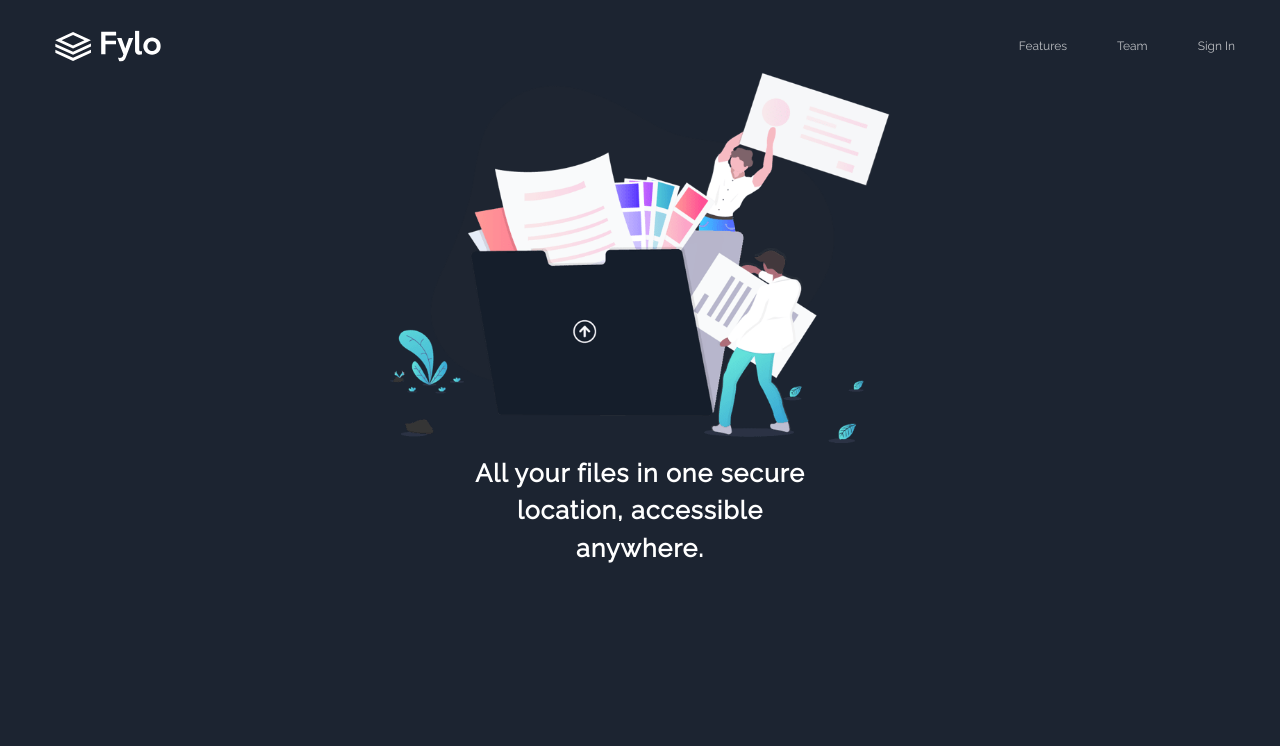
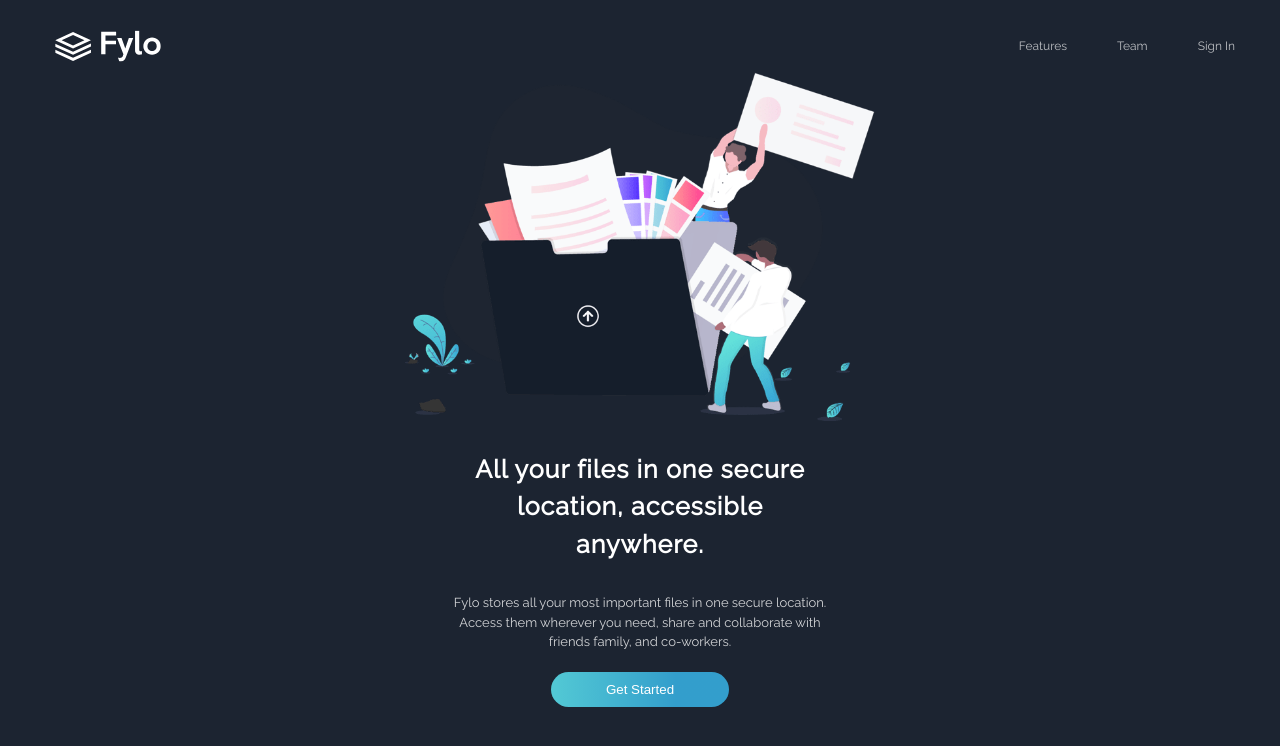
Before and after one commit to VincenzoParrinelli/Fylo-dark-theme-landing-page, a React (Vite) app: page / in a window 1280 px wide. Shown: the top 746 px of the page. Built offline with nearby package versions, Linux system fonts and the light colour scheme.

Commit message:
feat(LandingPage): added header #2

```diff
--- a/src/Components/LandingPage.tsx
+++ b/src/Components/LandingPage.tsx
@@ -18,12 +18,19 @@ export default function LandingPage() {
                 </nav>
 
 
-                <div className="landing-page__test">
+                <div className="landing-page__get-started-text-container">
                     <img src="../../public/Assets/Images/illustration-intro.png" alt="illustration" className="landing-page__illustration-intro" />
 
                     <h1 className="heading-primary">All your files in one secure location, accessible anywhere.</h1>
+
+                    <p className="paragraph">
+                        Fylo stores all your most important files in one secure location. Access them wherever you need, share and collaborate
+                        with friends family, and co-workers.
+                    </p>
+
+                    <button className="btn btn--primary">Get Started</button>
+
                 </div>
-
 
             </header>
 
--- a/src/scss/base/_typography.scss
+++ b/src/scss/base/_typography.scss
@@ -4,5 +4,15 @@
     letter-spacing: .1rem;
     text-align: center;
     line-height: 1.5;
-    margin-top: 1.2rem;
+    margin-top: 3rem;
 }
+
+.paragraph {
+    color: $color-white;
+    font-size: 1.3rem;
+    margin-top: 3rem;
+    text-align: center;
+    opacity: 0.8;
+    line-height: 1.5;
+    inline-size: 40rem;
+}
--- /dev/null
+++ b/src/scss/components/_button.scss
@@ -0,0 +1,13 @@
+.btn {
+    outline: none;
+    border: none;
+
+    &--primary {
+        color: $color-white;
+        background-image: linear-gradient(to right, $color-cyan -40%, $color-blue 70%);
+        padding: 1rem 5.5rem;
+        transform: translateY(2rem);
+        border-radius: 10rem;
+
+    }
+}
--- a/src/scss/main.scss
+++ b/src/scss/main.scss
@@ -6,5 +6,8 @@
 @import "base/base";
 @import "base/typography";
 
+//COMPONENTS
+@import "components/button";
+
 //PAGES
 @import "pages/landing-page";
--- a/src/scss/pages/_landing-page.scss
+++ b/src/scss/pages/_landing-page.scss
@@ -12,7 +12,6 @@
         justify-content: space-between;
         align-items: center;
         font-family: "Raleway";
-        width: 100%;
         font-size: 1.2rem;
     }
 
@@ -22,14 +21,6 @@
         align-items: center;
         position: relative;
         width: 100%;
-    }
-
-    &__test {
-        display: flex;
-        width: 30%;
-        flex-direction: column;
-        align-items: center;
-        justify-content: center;
     }
 
     &__logo {
@@ -43,8 +34,16 @@
         opacity: 0.7;
     }
 
+    &__get-started-text-container {
+        display: flex;
+        width: 30%;
+        flex-direction: column;
+        align-items: center;
+        justify-content: center;
+    }
+
     &__illustration-intro {
-        width: 50rem;
+        width: 47rem;
         height: auto;
     }
 }
```
